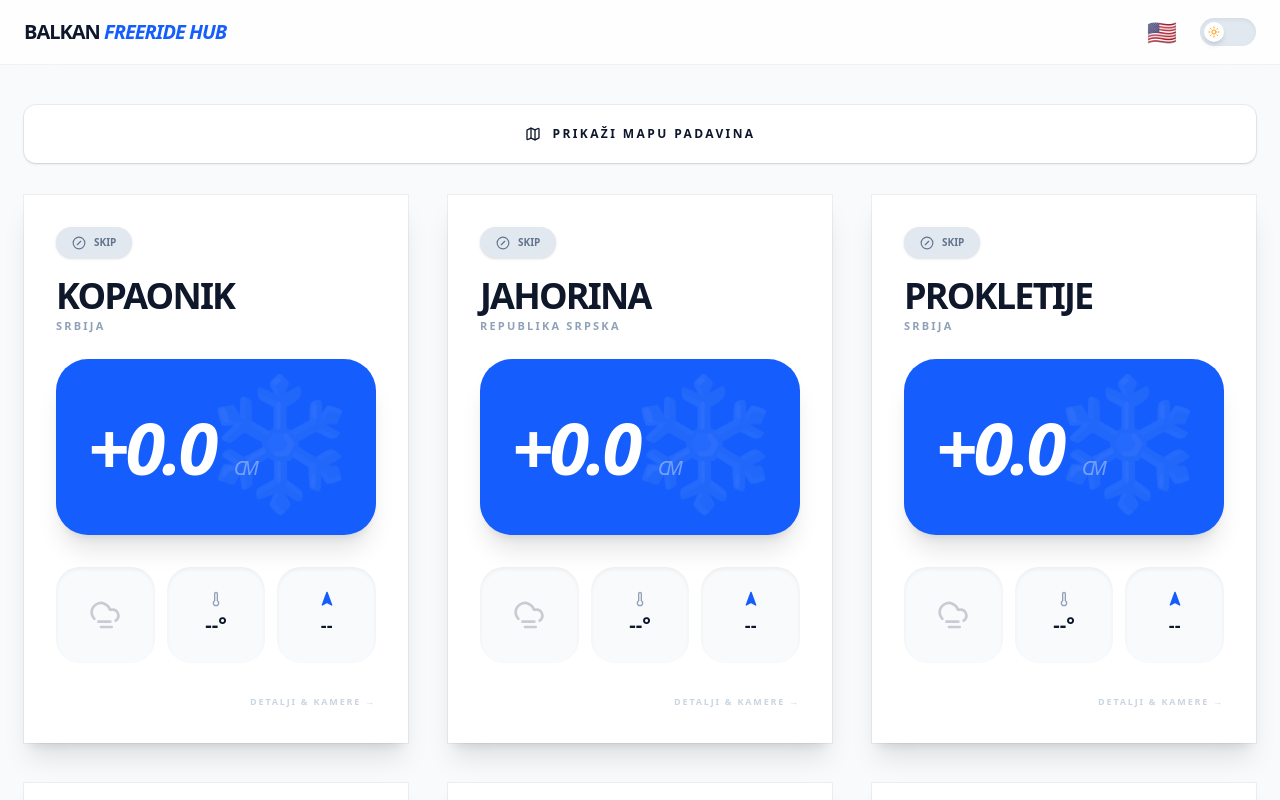
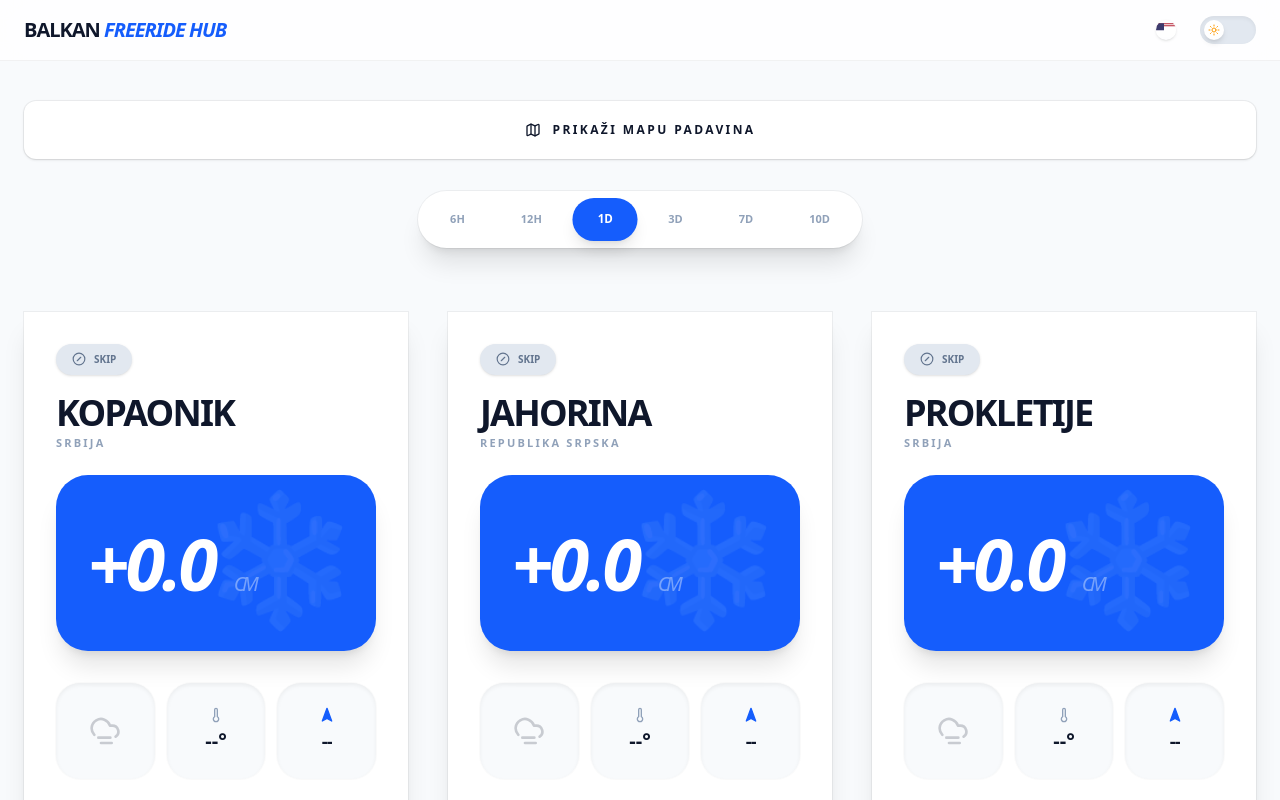
Before and after one commit to balkanfreeridehub/balkan-freeride, a Next.js app: page / in a window 1280 px wide. Shown: the top 800 px of the page. Built offline with nearby package versions, Linux system fonts and the light colour scheme; no server answers.

Commit message:
UI Fix: Restore time slider, flags and ensure all resort cards show

```diff
--- a/app/page.tsx
+++ b/app/page.tsx
@@ -11,7 +11,15 @@ import {
 
 const BalkanMap = dynamic(() => import('../components/BalkanMap'), { ssr: false });
 
-// SIGURAN RENDERER ZA IKONE (Sprečava Error #130)
+// SVG ZASTAVICE (Garantovan prikaz)
+const FlagSRB = () => <svg viewBox="0 0 36 24" className="w-5 h-5 rounded-full shadow-sm"><path fill="#C6363C" d="M0 0h36v8H0z"/><path fill="#fff" d="M0 8h36v8H0z"/><path fill="#2D4D8F" d="M0 16h36v8H0z"/></svg>;
+const FlagUSA = () => <svg viewBox="0 0 36 24" className="w-5 h-5 rounded-full shadow-sm"><path fill="#fff" d="M0 0h36v24H0z"/><path fill="#B22234" d="M0 0h36v1.8H0zm0 3.6h36v1.8H0z"/><path fill="#3C3B6E" d="M0 0h14.4v12.6H0z"/></svg>;
+
+const timeOptions = [
+  { label: '6h', value: 6 }, { label: '12h', value: 12 }, { label: '1d', value: 24 },
+  { label: '3d', value: 72 }, { label: '7d', value: 168 }, { label: '10d', value: 240 }
+];
+
 const WeatherVisual = ({ code }: { code?: number }) => {
   const className = "w-8 h-8 text-slate-800 dark:text-white transition-colors";
   if (code === undefined) return <CloudFog className="w-8 h-8 opacity-20" />;
@@ -31,8 +39,13 @@ export default function Home() {
     async function load() {
       try {
         const data = await Promise.all(balkanResorts.map((r, i) => getWeatherData(r.lat, r.lon, i)));
-        setResorts(balkanResorts.map((resort, index) => ({ ...resort, ...(data[index] || {}) })));
-      } catch (e) { console.error("Data fetch error", e); }
+        // Mapiramo podatke tako da Jahorina i sve ostale planine sigurno uđu u state
+        const mergedData = balkanResorts.map((resort, index) => ({
+          ...resort,
+          ...(data[index] || {})
+        }));
+        setResorts(mergedData);
+      } catch (e) { console.error("Greška pri učitavanju:", e); }
       setLoading(false);
     }
     load();
@@ -42,18 +55,21 @@ export default function Home() {
     if (snow >= 100) return { cls: 'bg-red-600 text-white', txt: 'JAPAN STYLE', icon: <Star className="w-3.5 h-3.5 fill-white" /> };
     if (snow >= 50) return { cls: 'bg-purple-600 text-white', txt: 'DEEP POWDER', icon: <Rocket className="w-3.5 h-3.5" /> };
     if (snow >= 20) return { cls: 'bg-indigo-600 text-white', txt: 'POWDER DAY', icon: <Snowflake className="w-3.5 h-3.5" /> };
-    if (snow >= 3) return { cls: 'bg-amber-400 text-slate-900', txt: 'MAYBE', icon: <Zap className="w-3.5 h-3.5" /> };
+    if (snow >= 10) return { cls: 'bg-green-500 text-white', txt: 'RIDEABLE', icon: <Zap className="w-3.5 h-3.5" /> };
+    if (snow >= 3) return { cls: 'bg-amber-400 text-slate-900', txt: 'MAYBE', icon: <Info className="w-3.5 h-3.5" size={14} /> };
     return { cls: 'bg-slate-200 dark:bg-slate-800 text-slate-500', txt: 'SKIP', icon: <CircleSlash className="w-3.5 h-3.5" /> };
   };
 
   return (
     <div className="min-h-screen bg-[#F8FAFC] dark:bg-[#020617] text-slate-900 dark:text-slate-100 font-sans pb-20 transition-colors duration-500">
       <nav className="sticky top-0 bg-white/80 dark:bg-[#020617]/80 backdrop-blur-xl z-50 px-6 py-4 border-b border-black/5 dark:border-white/5">
-        <div className="max-w-7xl mx-auto flex justify-between items-center text-xl font-black uppercase tracking-tighter">
-          <h1>Balkan <span className="text-blue-600 italic">Freeride Hub</span></h1>
+        <div className="max-w-7xl mx-auto flex justify-between items-center">
+          <h1 className="text-xl font-black uppercase tracking-tighter">
+            Balkan <span className="text-blue-600 italic">Freeride Hub</span>
+          </h1>
           <div className="flex items-center gap-6">
-             <button onClick={() => setLang(lang === 'sr' ? 'en' : 'sr')} className="text-2xl hover:scale-110 transition-transform">
-                {lang === 'sr' ? '🇺🇸' : '🇷🇸'}
+             <button onClick={() => setLang(lang === 'sr' ? 'en' : 'sr')} className="hover:scale-110 transition-transform">
+                {lang === 'sr' ? <FlagUSA /> : <FlagSRB />}
              </button>
              <ThemeToggle />
           </div>
@@ -61,19 +77,34 @@ export default function Home() {
       </nav>
 
       <main className="max-w-7xl mx-auto px-6 py-10">
+        {/* MAP TOGGLE */}
         <button onClick={() => setShowMap(!showMap)} className="w-full mb-8 py-5 bg-white dark:bg-white/5 ring-1 ring-black/5 dark:ring-white/10 flex items-center justify-center gap-3 font-black uppercase text-[12px] tracking-[0.2em] rounded-xl hover:bg-slate-50 dark:hover:bg-white/10 transition-all shadow-sm">
           {showMap ? <ChevronUp className="w-4 h-4" /> : <MapIcon className="w-4 h-4" />}
           {showMap ? "Sakrij mapu" : "Prikaži mapu padavina"}
         </button>
 
         <div className={`overflow-hidden transition-all duration-700 ease-in-out ${showMap ? 'max-h-[600px] mb-12 opacity-100' : 'max-h-0 opacity-0'}`}>
-           <div className="h-[550px] shadow-2xl ring-1 ring-black/10 dark:ring-white/10 rounded-lg overflow-hidden">
+           <div className="h-[550px] shadow-2xl ring-1 ring-black/10 dark:ring-white/10 rounded-lg overflow-hidden bg-[#cbd5e1] dark:bg-slate-900">
               <BalkanMap resorts={resorts} timeframe={timeframe} />
            </div>
         </div>
 
+        {/* VRAĆEN TIME SPAN SLIDER (SELECTOR) */}
+        <div className="flex flex-wrap justify-center gap-2 mb-16 p-2 bg-white dark:bg-white/5 rounded-[2.2rem] w-fit mx-auto shadow-xl ring-1 ring-black/5 dark:ring-white/5">
+          {timeOptions.map((opt) => (
+            <button key={opt.value} onClick={() => setTimeframe(opt.value)}
+              className={`px-6 py-3 rounded-[1.8rem] text-[11px] font-black uppercase transition-all duration-300 ${timeframe === opt.value ? 'bg-blue-600 text-white shadow-lg scale-105' : 'text-slate-400 hover:bg-slate-50 dark:hover:bg-white/5'}`}>
+              {opt.label}
+            </button>
+          ))}
+        </div>
+
+        {/* RESORT GRID */}
         <div className="grid grid-cols-1 md:grid-cols-2 lg:grid-cols-3 gap-10">
-          {resorts.map((resort) => {
+          {loading ? (
+            <div className="col-span-full text-center py-20 font-black uppercase opacity-20 animate-pulse text-2xl tracking-widest italic">Skeniranje Balkana...</div>
+          ) : (
+            resorts.map((resort) => {
               let calcSnow = 0;
               if (resort.hourly?.precipitation) {
                 for (let i = 0; i < timeframe; i++) {
@@ -86,8 +117,10 @@ export default function Home() {
               return (
                 <div key={resort.id} className="cursor-pointer bg-white dark:bg-white/5 p-8 flex flex-col shadow-xl ring-1 ring-black/5 dark:ring-white/5 hover:translate-y-[-8px] transition-all duration-500 group">
                   <div className="mb-6">
-                  <div className={`inline-flex items-center gap-2 px-4 py-2 rounded-full text-[10px] font-black uppercase mb-5 shadow-sm ${s.cls}`}>{s.icon} {s.txt}</div>
-                  <h3 className="text-4xl font-black uppercase tracking-tighter leading-none mb-1 group-hover:text-blue-600">{resort.name}</h3>
+                    <div className={`inline-flex items-center gap-2 px-4 py-2 rounded-full text-[10px] font-black uppercase mb-5 shadow-sm ${s.cls}`}>
+                      {s.icon} {s.txt}
+                    </div>
+                    <h3 className="text-4xl font-black uppercase tracking-tighter leading-none mb-1 group-hover:text-blue-600 transition-colors">{resort.name}</h3>
                     <p className="text-[11px] font-bold text-slate-400 uppercase tracking-[0.2em]">{resort.country}</p>
                   </div>
 
@@ -97,14 +130,25 @@ export default function Home() {
                   </div>
 
                   <div className="grid grid-cols-3 gap-3 text-center">
-                  <div className="bg-slate-50 dark:bg-white/5 rounded-[1.5rem] h-24 flex items-center justify-center shadow-inner"><WeatherVisual code={resort.current?.weatherCode} /></div>
-                  <div className="bg-slate-50 dark:bg-white/5 rounded-[1.5rem] h-24 flex flex-col items-center justify-center shadow-inner"><Thermometer className="w-4 h-4 mb-1 text-slate-400" /><span className="text-xl font-black">{resort.current?.temp ?? '--'}°</span></div>
-                  <div className="bg-slate-50 dark:bg-white/5 rounded-[1.5rem] h-24 flex flex-col items-center justify-center shadow-inner"><Navigation2 className="w-4 h-4 mb-1 text-blue-600 fill-blue-600" style={{ transform: `rotate(${resort.current?.windDir ?? 0}deg)` }} /><span className="text-lg font-black">{resort.current?.windSpeed ?? '--'}</span></div>
+                    <div className="bg-slate-50 dark:bg-white/5 rounded-[1.5rem] h-24 flex items-center justify-center shadow-inner ring-1 ring-black/[0.02]">
+                      <WeatherVisual code={resort.current?.weatherCode} />
                     </div>
-                <div className="mt-6 text-right"><span className="text-[9px] font-black uppercase tracking-[0.2em] text-slate-300 group-hover:text-blue-600 transition-colors">Detalji & Kamere →</span></div>
+                    <div className="bg-slate-50 dark:bg-white/5 rounded-[1.5rem] h-24 flex flex-col items-center justify-center shadow-inner ring-1 ring-black/[0.02]">
+                      <Thermometer className="w-4 h-4 mb-1 text-slate-400" />
+                      <span className="text-xl font-black">{resort.current?.temp ?? '--'}°</span>
+                    </div>
+                    <div className="bg-slate-50 dark:bg-white/5 rounded-[1.5rem] h-24 flex flex-col items-center justify-center shadow-inner ring-1 ring-black/[0.02]">
+                      <Navigation2 className="w-4 h-4 mb-1 text-blue-600 fill-blue-600" style={{ transform: `rotate(${resort.current?.windDir ?? 0}deg)` }} />
+                      <span className="text-lg font-black tracking-tighter">{resort.current?.windSpeed ?? '--'}</span>
+                    </div>
+                  </div>
+                  <div className="mt-6 text-right">
+                    <span className="text-[9px] font-black uppercase tracking-[0.2em] text-slate-300 group-hover:text-blue-600 transition-colors">Detalji & Kamere →</span>
+                  </div>
                 </div>
               );
-          })}
+            })
+          )}
         </div>
       </main>
     </div>
```
Lines whose indentation alone changed are shown as unchanged.
